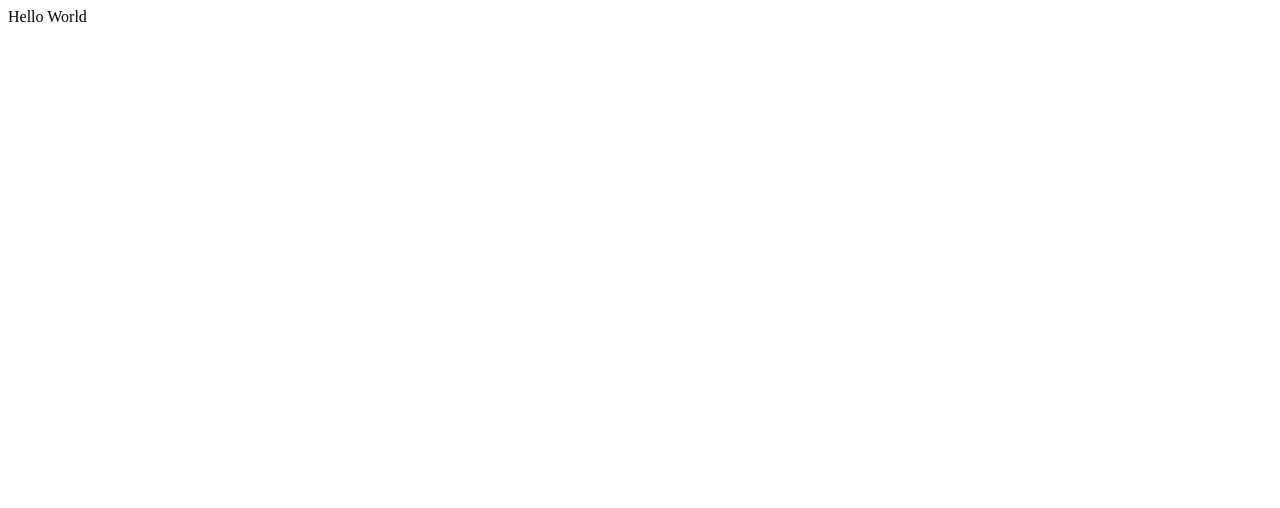
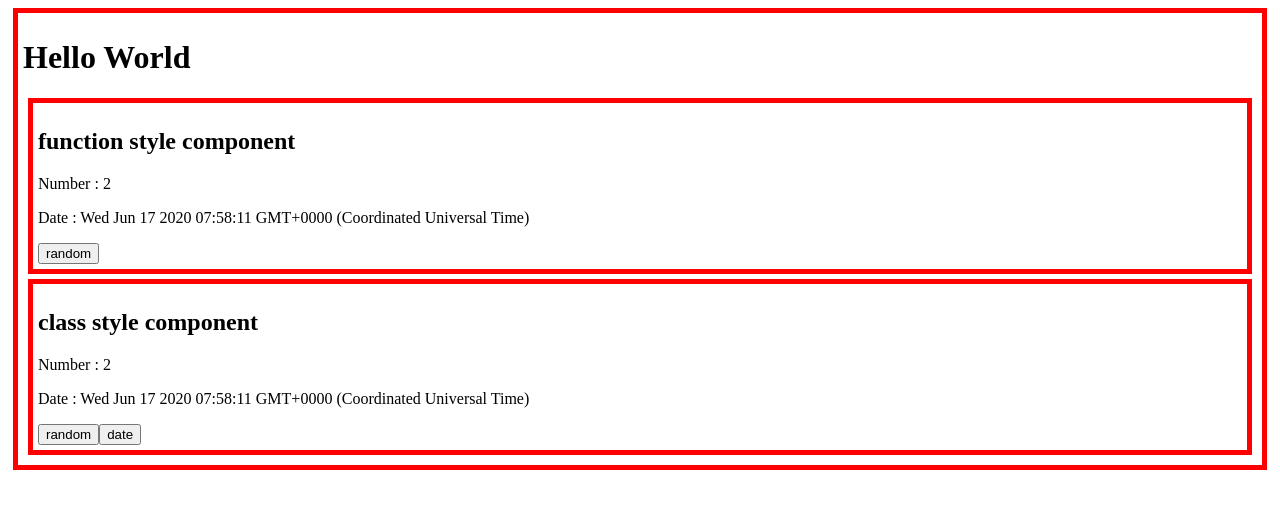
Before and after one commit to JungUihyun/react-func-class-style-coding, a React (Create React App) app: page / in a window 1280 px wide. Shown: the top 508 px of the page. Built offline with nearby package versions, Linux system fonts and the light colour scheme.

Commit message:
함수에서 state 사용법 - hook

```diff
--- a/src/App.css
+++ b/src/App.css
@@ -0,0 +1,5 @@
+.container {
+  border: 5px solid red;
+  margin: 5px;
+  padding: 5px;
+}
--- a/src/App.js
+++ b/src/App.js
@@ -1,12 +1,65 @@
-import React from 'react';
+import React, {useState} from 'react';
 import './App.css';
 
 function App() {
   return (
-    <div className="App">
-      Hello World
+    <div className="container">
+      <h1>Hello World</h1>
+      <FuncComp initNumber={2}></FuncComp>
+      <ClassComp initNumber={2}></ClassComp>
     </div>
   );
 }
 
+function FuncComp(props) {
+  let numberState = useState(props.initNumber);
+  let number = numberState[0];
+  let setNumber = numberState[1];
+
+  // let dateState = useState((new Date()).toString());
+  // let _date = dateState[0];
+  // let setDate = dateState[1];
+
+  let [_date, setDate] = useState((new Date()).toString());
+
+  return (
+    <div className="container">
+      <h2>function style component</h2>
+      <p>Number : {number}</p>
+      <p>Date : {_date}</p>
+      <input type="button" value="random" onClick={
+          function() {
+            setDate((new Date()).toString());
+          }
+        }></input>
+    </div>
+  )
+}
+
+class ClassComp extends React.Component {
+  state = {
+    number: this.props.initNumber,
+    date:(new Date()).toString()
+  }
+  render() {
+    return (
+      <div className="container">
+        <h2>class style component</h2>
+        <p>Number : {this.state.number}</p>
+        <p>Date : {this.state.date}</p>
+        <input type="button" value="random" onClick={
+          function() {
+            this.setState({number:Math.random()})
+          }.bind(this)
+        }></input>
+        <input type="button" value="date" onClick={
+          function() {
+            this.setState({date:(new Date()).toString()})
+          }.bind(this)
+        }></input>
+      </div>
+    )
+  }
+}
+
 export default App;
```
